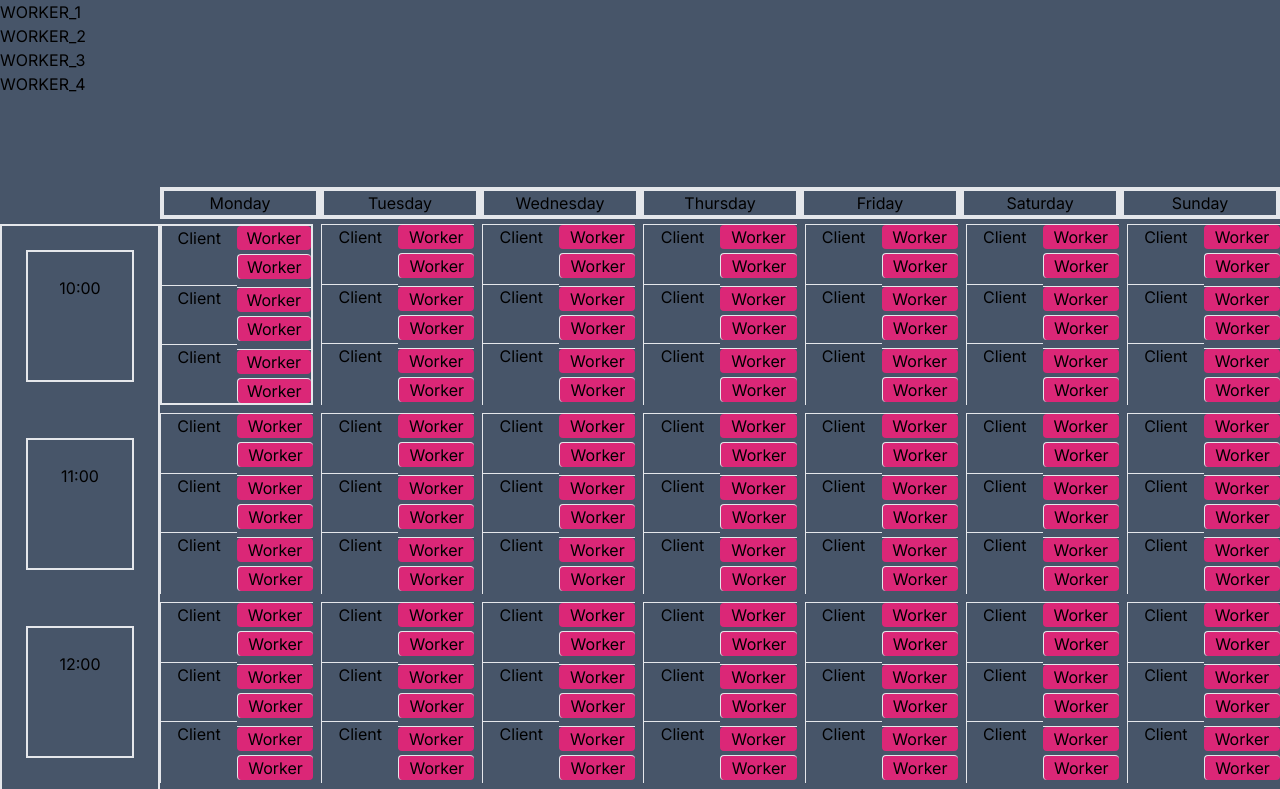
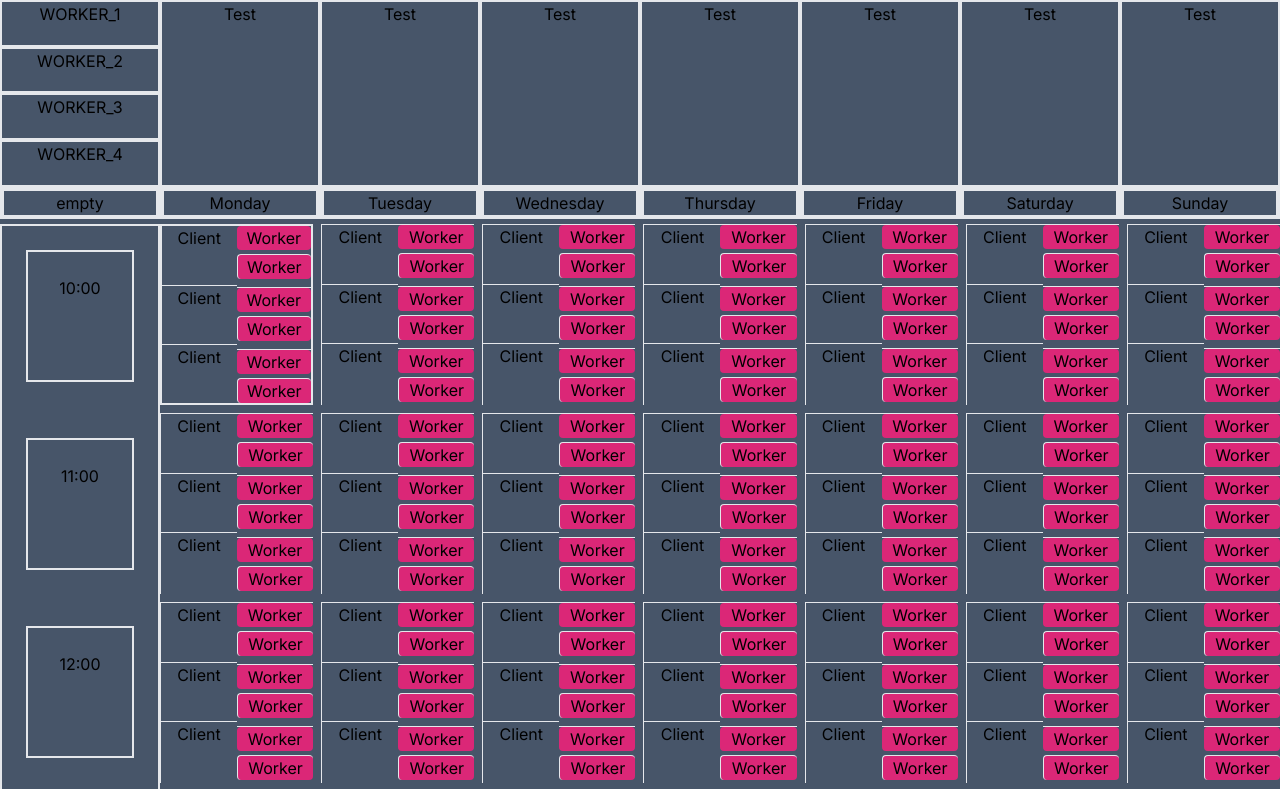
Before and after one commit to LilithStd/work_timetable, a Next.js app: page / in a window 1280 px wide. Shown: the top 789 px of the page. Built offline with nearby package versions, Linux system fonts and the light colour scheme.

Commit message:
create worker list and install plugins for date and unique id(nanoid)

```diff
--- a/src/app/components/board/board.tsx
+++ b/src/app/components/board/board.tsx
@@ -2,28 +2,36 @@ import Client from "@/app/components/client/client";
 import Worker from "@/app/components/worker/worker";
 import Board_Cell from "./board_cell/board_cell";
 import Border_List_Workers from "./border_list_workers/border_list_workers";
+import { WORKER_LIST } from "@/app/variables/worker_list";
+import { nanoid } from "nanoid";
+import dayjs from "dayjs";
 
 const border_Cell = new Array(28).fill(<Board_Cell />)
 const border_Worker = new Array(8)
-const week = ['Monday', 'Tuesday', 'Wednesday', 'Thursday', 'Friday', 'Saturday', 'Sunday']
+const Workers_List = WORKER_LIST
+const border_list_Worker = new Array(7).fill("Test")
+const week = ['empty', 'Monday', 'Tuesday', 'Wednesday', 'Thursday', 'Friday', 'Saturday', 'Sunday']
 const time = ['10:00', '11:00', '12:00', '14:00']
 
 export default function Board() {
 
-
+    console.log(dayjs().format('dddd'))
     return (
         <div className="bg-slate-600 grid grid-cols-8 grid-rows-[1fr_0.2fr_1fr_1fr_1fr_1fr] justify-center ">
-            <div>
-                <Border_List_Workers />
+            <div className="grid grid-cols-7 grid-rows-1  col-start-2 col-end-9">
+                {border_list_Worker.map((item) => <div className="border-2 text-center" key={nanoid()}>{item}</div>)}
             </div>
-            <div className="grid grid-cols-7 grid-rows-1 col-start-2 col-end-9 row-start-2 row-end-2 justify-items-stretch align-baseline place-items-stretch">
-                {week.map((item) => <div className="border-4 text-center h-fit" key={item}>{item}</div>)}
+            <div className="grid grid-cols-1 grid-row-4 row-start-1">
+                {Workers_List.map((item) => <span className="border-2 text-center" key={nanoid()}>{item.name}</span>)}
+            </div>
+            <div className="grid grid-cols-8 grid-rows-1 col-start-1 col-end-9 row-start-2 row-end-2 justify-items-stretch align-baseline place-items-stretch">
+                {week.map((item) => <div className="border-4 text-center h-fit" key={nanoid()}>{item}</div>)}
             </div>
             <aside className="grid grid-cols-1 row-start-3 row-end-7 gap-2 border-2">
-                {time.map((item) => <div className=" m-6 p-6 border-2 text-center" key={item}>{item}</div>)}
+                {time.map((item) => <div className=" m-6 p-6 border-2 text-center" key={nanoid()}>{item}</div>)}
             </aside>
             <div className="grid grid-cols-7 grid-rows-4 col-start-2 col-end-9 row-start-3 row-end-7 gap-2 divide-x divide-y">
-                {border_Cell.map((item) => <div className="text-center border-2 hover:bg-sky-700" key={item}>{item}</div>)}
+                {border_Cell.map((item) => <div className="text-center border-2 hover:bg-sky-700" key={nanoid()}>{item}</div>)}
             </div>
         </div>
     )
--- a/src/app/components/board/border_list_workers/border_list_workers.tsx
+++ b/src/app/components/board/border_list_workers/border_list_workers.tsx
@@ -6,6 +6,7 @@ type Border_List_Workers_Props = {
 }
 export default function Border_List_Workers({ name, update }: Border_List_Workers_Props) {
   const Workers_List = WORKER_LIST
+  const border_list_Worker = new Array(8).fill("Test")
 
   if (update) {
 
@@ -13,8 +14,13 @@ export default function Border_List_Workers({ name, update }: Border_List_Worker
 
 
   return (
-    <div>
-      {Workers_List.map((item) => <span className="grid grid-cols-1">{item.name}</span>)}
+    <div className="grid">
+      <div className="grid grid-cols-7 grid-rows-1  col-start-2 col-end-9">
+        {border_list_Worker.map((item) => <div className="border-2 text-center">{item}</div>)}
+      </div>
+      <div className="grid grid-cols-1 grid-row-4">
+        {Workers_List.map((item) => <span className="border-2 text-center">{item.name}</span>)}
+      </div>
     </div>
   )
 }
```
Also changed, not shown: package.json (+6 -4 lines), 1 other file (tests, documents, lock files or other folders).
